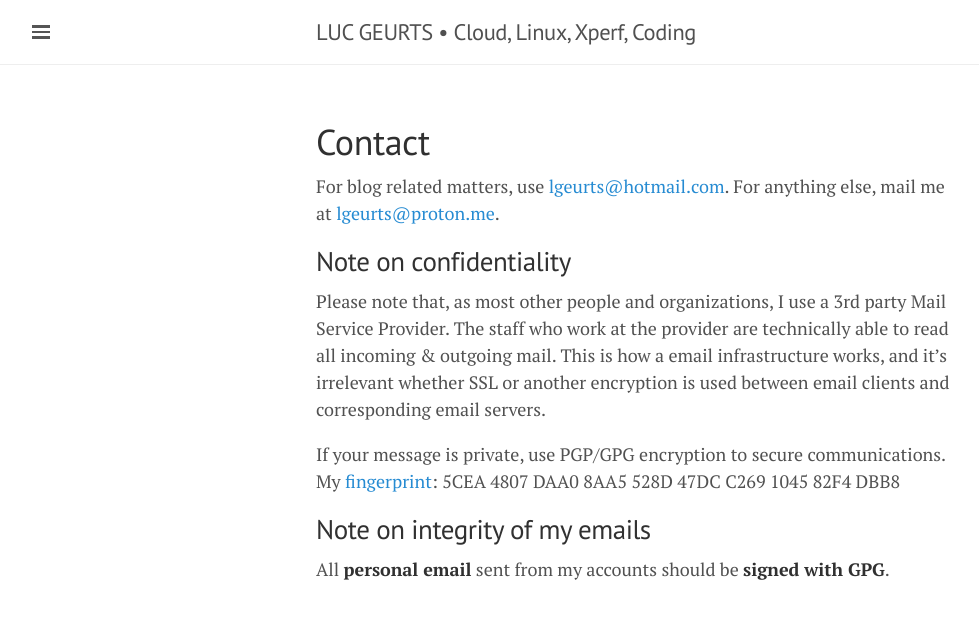
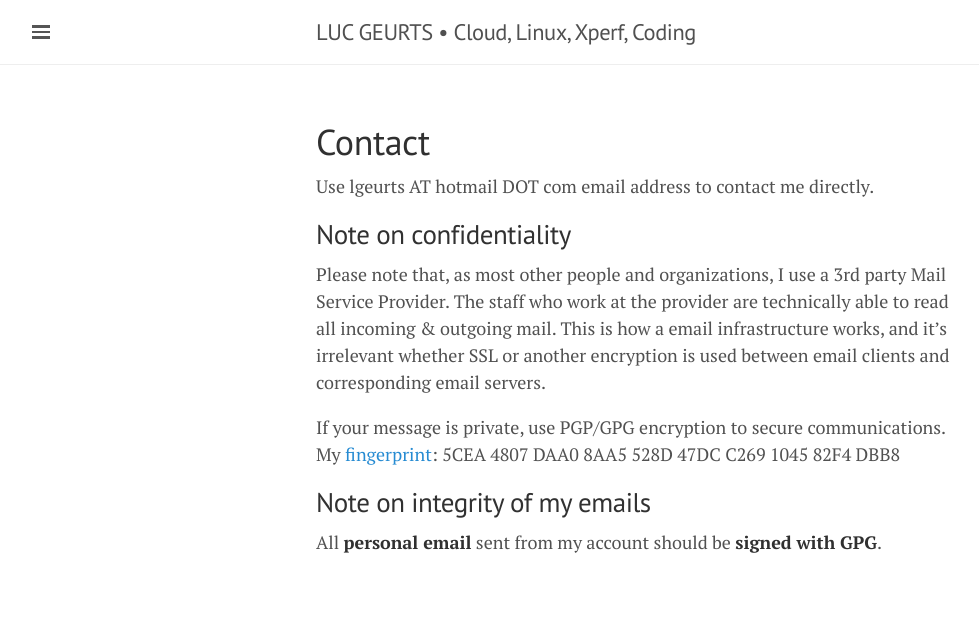
Before and after one commit to lgeurts/lgeurts.github.io, a Jekyll site: the page built from contact.md, in a window 1280 px wide. Shown: the top 619 px of the page, without its empty margins (0-979 px from the left). Built offline with Jekyll 4.4.1, drawn with Linux system fonts in a browser that asks for light colours; nearby versions of some CDN libraries.

Commit message:
Update contact.md

```diff
--- a/contact.md
+++ b/contact.md
@@ -3,7 +3,7 @@ layout: page
 title: Contact
 ---
 
-For blog related matters, use [lgeurts@hotmail.com](mailto:lgeurts@hotmail.com). For anything else, mail me at [lgeurts@proton.me](mailto:lgeurts@proton.me).
+Use lgeurts AT hotmail DOT com email address to contact me directly.
 
 Note on confidentiality
 -----------------------
@@ -16,4 +16,4 @@ My [fingerprint](https://keys.openpgp.org/): 5CEA 4807 DAA0 8AA5 528D 47DC C269
 Note on integrity of my emails
 ------------------------------
 
-All **personal email** sent from my accounts should be **signed with GPG**.
+All **personal email** sent from my account should be **signed with GPG**.
```
